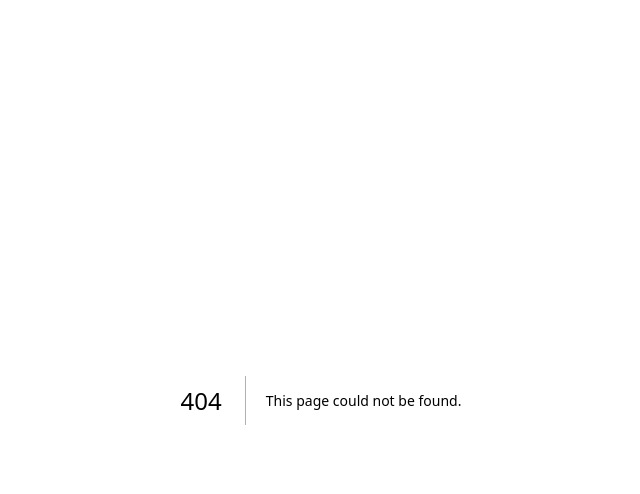
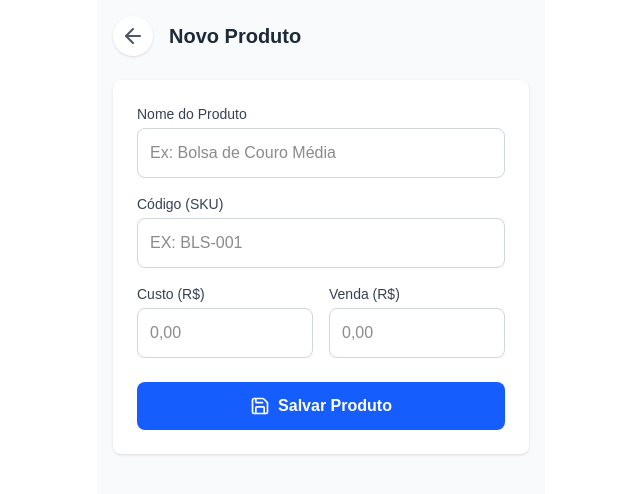
Before and after one commit to Lucasschmitt1801/sistema-erp-agrotech, a Next.js app: page /novo-produto in a window 1280 px wide. Before the commit this address had no page. Shown: the top 494 px of the page, without its empty margins (319-959 px from the left). Built offline with nearby package versions, Linux system fonts and the light colour scheme; no server answers.

Commit message:
Primeira versao do sistema

```diff
--- /dev/null
+++ b/app/novo-produto/page.tsx
@@ -0,0 +1,135 @@
+'use client'
+
+import { useState } from 'react'
+import { supabase } from '@/lib/supabase'
+import { useRouter } from 'next/navigation' // Para poder voltar pra home
+import { ArrowLeft, Save } from 'lucide-react'
+import Link from 'next/link'
+
+export default function NovoProduto() {
+  const router = useRouter()
+  const [loading, setLoading] = useState(false)
+
+  // Estado para guardar o que for digitado
+  const [formData, setFormData] = useState({
+    nome: '',
+    sku: '',
+    preco_custo: '',
+    preco_venda: '',
+  })
+
+  // Função que atualiza o estado quando você digita
+  const handleChange = (e: React.ChangeEvent<HTMLInputElement>) => {
+    setFormData({ ...formData, [e.target.name]: e.target.value })
+  }
+
+  // Função que envia para o Banco de Dados
+  async function handleSalvar(e: React.FormEvent) {
+    e.preventDefault() // Não deixa a página recarregar sozinha
+    setLoading(true)
+
+    // Converte "10,50" para "10.50" (banco de dados usa ponto)
+    const custo = parseFloat(formData.preco_custo.replace(',', '.')) || 0
+    const venda = parseFloat(formData.preco_venda.replace(',', '.')) || 0
+
+    // Envio para o Supabase
+    const { error } = await supabase
+      .from('produtos')
+      .insert([
+        {
+          nome: formData.nome,
+          sku: formData.sku.toUpperCase(), // Salva o SKU em MAIÚSCULO
+          preco_custo: custo,
+          preco_venda: venda
+        }
+      ])
+
+    setLoading(false)
+
+    if (error) {
+      alert('Erro ao salvar no banco: ' + error.message)
+      console.error(error)
+    } else {
+      alert('Produto cadastrado com sucesso!')
+      router.push('/') // Volta para a tela inicial
+      router.refresh() // Força a atualização da lista
+    }
+  }
+
+  return (
+    <main className="p-4 max-w-md mx-auto bg-gray-50 min-h-screen">
+      {/* Cabeçalho com botão de Voltar */}
+      <div className="flex items-center mb-6">
+        <Link href="/" className="text-gray-600 hover:text-gray-900 mr-4 p-2 bg-white rounded-full shadow-sm">
+          <ArrowLeft size={24} />
+        </Link>
+        <h1 className="text-xl font-bold text-gray-800">Novo Produto</h1>
+      </div>
+
+      {/* O Formulário começa aqui */}
+      <form onSubmit={handleSalvar} className="bg-white p-6 rounded-lg shadow-sm space-y-4">
+
+        {/* Nome */}
+        <div>
+          <label className="block text-sm font-medium text-gray-700 mb-1">Nome do Produto</label>
+          <input
+            name="nome"
+            required
+            placeholder="Ex: Bolsa de Couro Média"
+            className="w-full p-3 border border-gray-300 rounded-lg focus:outline-none focus:ring-2 focus:ring-blue-500"
+            onChange={handleChange}
+          />
+        </div>
+
+        {/* SKU */}
+        <div>
+          <label className="block text-sm font-medium text-gray-700 mb-1">Código (SKU)</label>
+          <input
+            name="sku"
+            placeholder="Ex: BLS-001"
+            className="w-full p-3 border border-gray-300 rounded-lg focus:outline-none focus:ring-2 focus:ring-blue-500 uppercase"
+            onChange={handleChange}
+          />
+        </div>
+
+        {/* Preços lado a lado */}
+        <div className="grid grid-cols-2 gap-4">
+          <div>
+            <label className="block text-sm font-medium text-gray-700 mb-1">Custo (R$)</label>
+            <input
+              name="preco_custo"
+              type="text" // Usamos text para permitir digitar vírgula
+              placeholder="0,00"
+              className="w-full p-3 border border-gray-300 rounded-lg focus:outline-none focus:ring-2 focus:ring-blue-500"
+              onChange={handleChange}
+            />
+          </div>
+          <div>
+            <label className="block text-sm font-medium text-gray-700 mb-1">Venda (R$)</label>
+            <input
+              name="preco_venda"
+              type="text"
+              placeholder="0,00"
+              className="w-full p-3 border border-gray-300 rounded-lg focus:outline-none focus:ring-2 focus:ring-blue-500"
+              onChange={handleChange}
+            />
+          </div>
+        </div>
+
+        {/* Botão Salvar */}
+        <button
+          type="submit"
+          disabled={loading}
+          className="w-full bg-blue-600 text-white p-3 rounded-lg font-bold flex justify-center items-center gap-2 hover:bg-blue-700 transition-colors disabled:bg-gray-400 mt-6"
+        >
+          {loading ? 'Salvando...' : (
+            <>
+              <Save size={20} /> Salvar Produto
+            </>
+          )}
+        </button>
+
+      </form>
+    </main>
+  )
+}
--- a/app/page.tsx
+++ b/app/page.tsx
@@ -1,65 +1,70 @@
-import Image from "next/image";
+'use client'
+
+import { useEffect, useState } from 'react'
+import Link from 'next/link'
+import { supabase } from '@/lib/supabase'
+import { Package, Plus } from 'lucide-react'
 
 export default function Home() {
+  const [produtos, setProdutos] = useState<any[]>([])
+  const [loading, setLoading] = useState(true)
+
+  useEffect(() => {
+    fetchProdutos()
+  }, [])
+
+  async function fetchProdutos() {
+    setLoading(true)
+    const { data, error } = await supabase
+      .from('produtos')
+      .select('*')
+      .order('created_at', { ascending: false })
+
+    if (error) console.error(error)
+    if (data) setProdutos(data)
+    setLoading(false)
+  }
+
   return (
-    <div className="flex min-h-screen items-center justify-center bg-zinc-50 font-sans dark:bg-black">
-      <main className="flex min-h-screen w-full max-w-3xl flex-col items-center justify-between py-32 px-16 bg-white dark:bg-black sm:items-start">
-        <Image
-          className="dark:invert"
-          src="/next.svg"
-          alt="Next.js logo"
-          width={100}
-          height={20}
-          priority
-        />
-        <div className="flex flex-col items-center gap-6 text-center sm:items-start sm:text-left">
-          <h1 className="max-w-xs text-3xl font-semibold leading-10 tracking-tight text-black dark:text-zinc-50">
-            To get started, edit the page.tsx file.
-          </h1>
-          <p className="max-w-md text-lg leading-8 text-zinc-600 dark:text-zinc-400">
-            Looking for a starting point or more instructions? Head over to{" "}
-            <a
-              href="https://vercel.com/templates?framework=next.js&utm_source=create-next-app&utm_medium=appdir-template-tw&utm_campaign=create-next-app"
-              className="font-medium text-zinc-950 dark:text-zinc-50"
-            >
-              Templates
-            </a>{" "}
-            or the{" "}
-            <a
-              href="https://nextjs.org/learn?utm_source=create-next-app&utm_medium=appdir-template-tw&utm_campaign=create-next-app"
-              className="font-medium text-zinc-950 dark:text-zinc-50"
-            >
-              Learning
-            </a>{" "}
-            center.
-          </p>
+    <main className="p-4 max-w-md mx-auto bg-gray-50 min-h-screen">
+      <header className="flex justify-between items-center mb-6">
+        <h1 className="text-xl font-bold text-gray-800">Estoque Fábrica</h1>
+
+        {/* CORREÇÃO AQUI: O Link agora age como botão direto */}
+       <a
+  href="/novo-produto"
+  className="bg-blue-600 text-white w-12 h-12 flex items-center justify-center rounded-full shadow-lg hover:bg-blue-700 transition-colors"
+>
+    <Plus size={24} />
+</a>
+      </header>
+
+      {loading ? (
+        <p className="text-center text-gray-500 mt-10">Carregando...</p>
+      ) : (
+        <div className="space-y-3">
+          {produtos.length === 0 ? (
+            <div className="text-center p-8 bg-white rounded-lg shadow-sm border border-dashed border-gray-300">
+                <Package className="mx-auto h-12 w-12 text-gray-300 mb-2"/>
+                <p className="text-gray-500">Nenhum produto cadastrado.</p>
+            </div>
+          ) : (
+            produtos.map((prod) => (
+              <div key={prod.id} className="bg-white p-4 rounded-lg shadow-sm flex justify-between items-center border-l-4 border-blue-500">
+                <div>
+                  <h3 className="font-semibold text-gray-800">{prod.nome}</h3>
+                  <p className="text-xs text-gray-500 bg-gray-100 px-2 py-1 rounded inline-block mt-1">
+                    SKU: {prod.sku}
+                  </p>
+                </div>
+                <div className="text-right">
+                    <span className="block font-bold text-green-600">R$ {prod.preco_venda}</span>
+                </div>
+              </div>
+            ))
+          )}
         </div>
-        <div className="flex flex-col gap-4 text-base font-medium sm:flex-row">
-          <a
-            className="flex h-12 w-full items-center justify-center gap-2 rounded-full bg-foreground px-5 text-background transition-colors hover:bg-[#383838] dark:hover:bg-[#ccc] md:w-[158px]"
-            href="https://vercel.com/new?utm_source=create-next-app&utm_medium=appdir-template-tw&utm_campaign=create-next-app"
-            target="_blank"
-            rel="noopener noreferrer"
-          >
-            <Image
-              className="dark:invert"
-              src="/vercel.svg"
-              alt="Vercel logomark"
-              width={16}
-              height={16}
-            />
-            Deploy Now
-          </a>
-          <a
-            className="flex h-12 w-full items-center justify-center rounded-full border border-solid border-black/[.08] px-5 transition-colors hover:border-transparent hover:bg-black/[.04] dark:border-white/[.145] dark:hover:bg-[#1a1a1a] md:w-[158px]"
-            href="https://nextjs.org/docs?utm_source=create-next-app&utm_medium=appdir-template-tw&utm_campaign=create-next-app"
-            target="_blank"
-            rel="noopener noreferrer"
-          >
-            Documentation
-          </a>
-        </div>
-      </main>
-    </div>
-  );
+      )}
+    </main>
+  )
 }
--- /dev/null
+++ b/lib/supabase.ts
@@ -0,0 +1,6 @@
+import { createClient } from '@supabase/supabase-js'
+
+const supabaseUrl = process.env.NEXT_PUBLIC_SUPABASE_URL!
+const supabaseKey = process.env.NEXT_PUBLIC_SUPABASE_ANON_KEY!
+
+export const supabase = createClient(supabaseUrl, supabaseKey)
--- a/package.json
+++ b/package.json
@@ -9,6 +9,8 @@
     "lint": "eslint"
   },
   "dependencies": {
+    "@supabase/supabase-js": "^2.86.0",
+    "lucide-react": "^0.555.0",
     "next": "16.0.5",
     "react": "19.2.0",
     "react-dom": "19.2.0"
```
Also changed, not shown: 1 other file (tests, documents, lock files or other folders).
